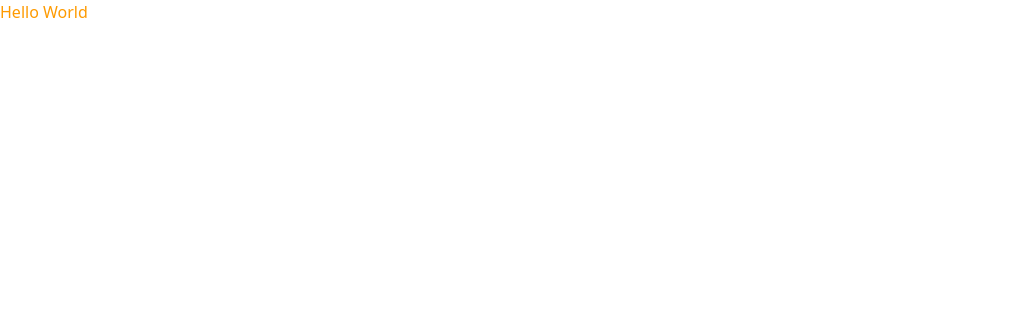
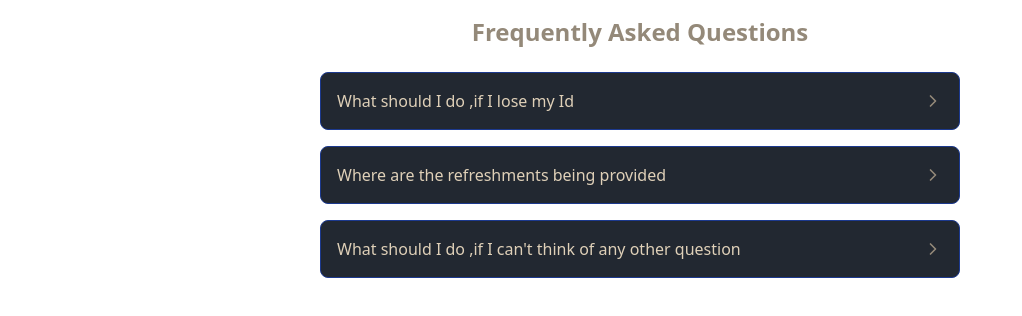
Before and after one commit to anupnayak25/semaphore-support, a React (Vite) app in the folder semaphore-support/: page / in a window 1280 px wide. Shown: the top 316 px of the page, without its empty margins (0-1022 px from the left). Built offline with nearby package versions, Linux system fonts and the light colour scheme.

Commit message:
Changed semaphore-support color theme

```diff
--- a/semaphore-support/src/App.jsx
+++ b/semaphore-support/src/App.jsx
@@ -1,6 +1,7 @@
+import Faq from "./components/FAQ/Faq";
 const App = () => {
   return (
-    <h1 className="text-amber-500">Hello World</h1>
+   <Faq/>
   );
 }
 
--- a/semaphore-support/src/index.css
+++ b/semaphore-support/src/index.css
@@ -1,7 +1,7 @@
 @import "tailwindcss";
 
 @theme {
-    --color-dominant: #fff;
-    --color-highlight: #00008B;
-    --color-accent: #00008B;
+  --color-dominant: #222831;
+  --color-highlight: #948979;
+  --color-accent: #DFD0B8;
 }
```
